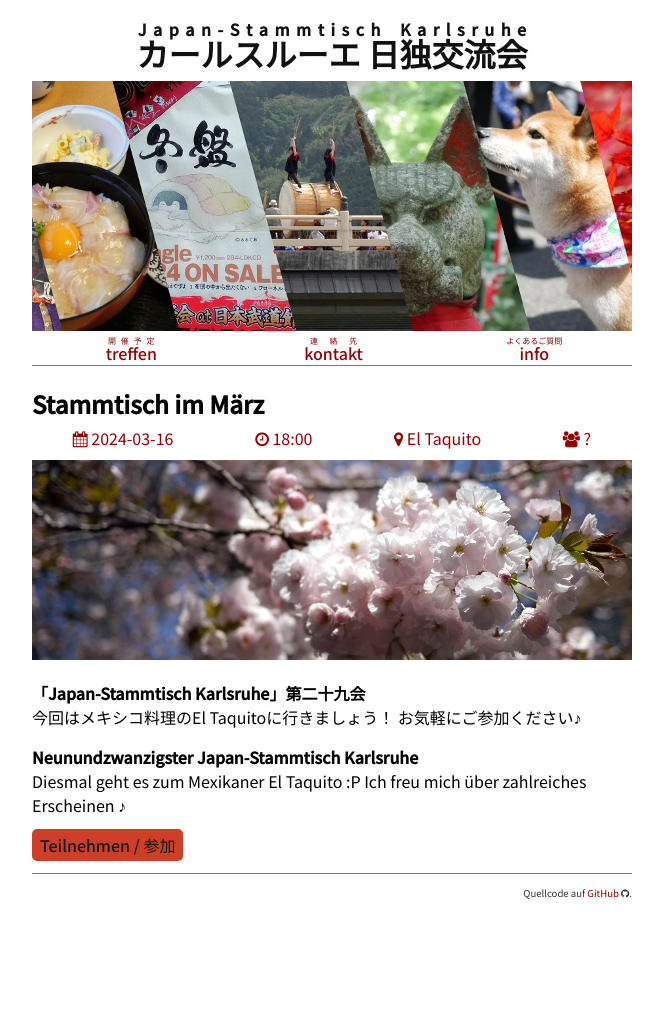
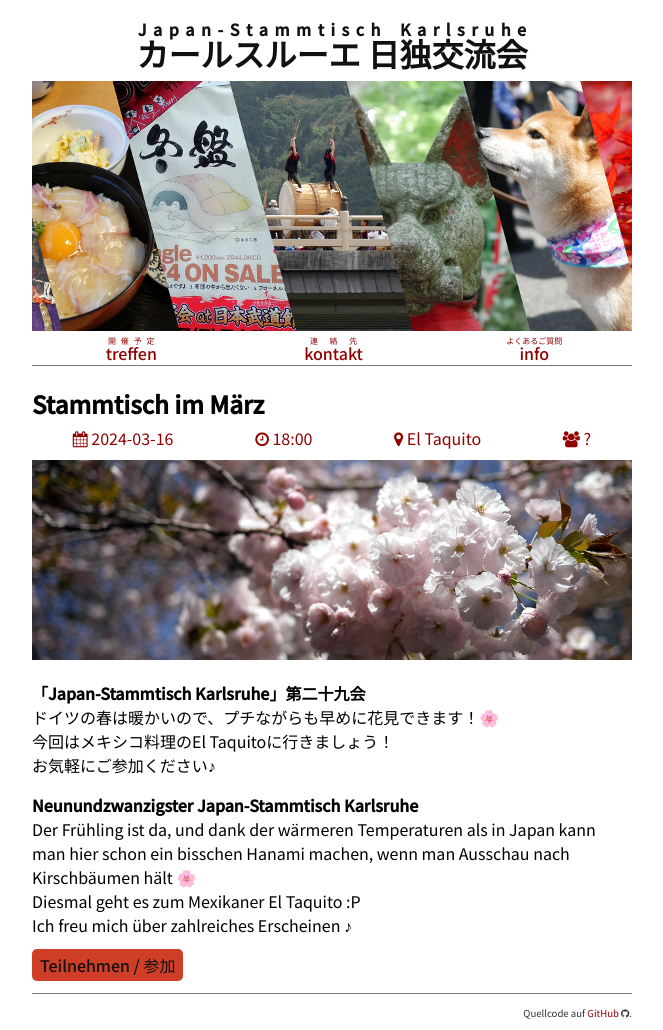
Before and after one commit to tcsch/japanstammtisch.github.io, a Jekyll site: the page built from _posts/2024-03-16-mar.md, in a window 1280 px wide. Shown: the whole page, without its empty margins (308-971 px from the left). Built offline with Jekyll 4.4.1, drawn with Linux system fonts in a browser that asks for light colours; before the commit the page ends 910 px from its top, so only the background shows below that.

Commit message:
addendum

```diff
--- a/_posts/2024-03-16-mar.md
+++ b/_posts/2024-03-16-mar.md
@@ -10,11 +10,13 @@ img: "mar.jpg"
 
 
 **「Japan-Stammtisch Karlsruhe」第二十九会**
+ドイツの春は暖かいので、プチながらも早めに花見できます！🌸
 今回はメキシコ料理のEl Taquitoに行きましょう！
 お気軽にご参加ください♪
 
 
 **Neunundzwanzigster Japan-Stammtisch Karlsruhe**
+Der Frühling ist da, und dank der wärmeren Temperaturen als in Japan kann man hier schon ein bisschen Hanami machen, wenn man Ausschau nach Kirschbäumen hält 🌸
 Diesmal geht es zum Mexikaner El Taquito :P
 Ich freu mich über zahlreiches Erscheinen ♪
 
```
